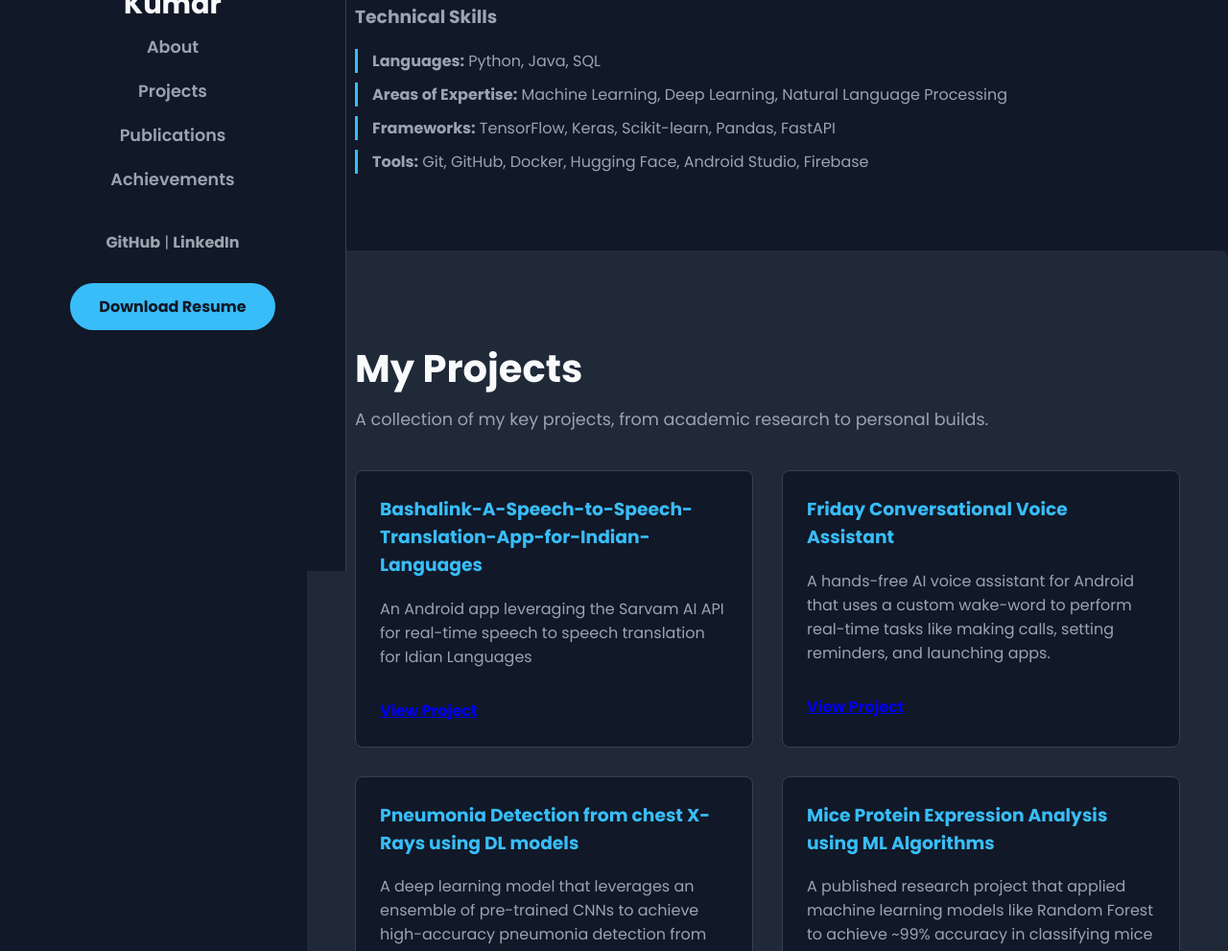
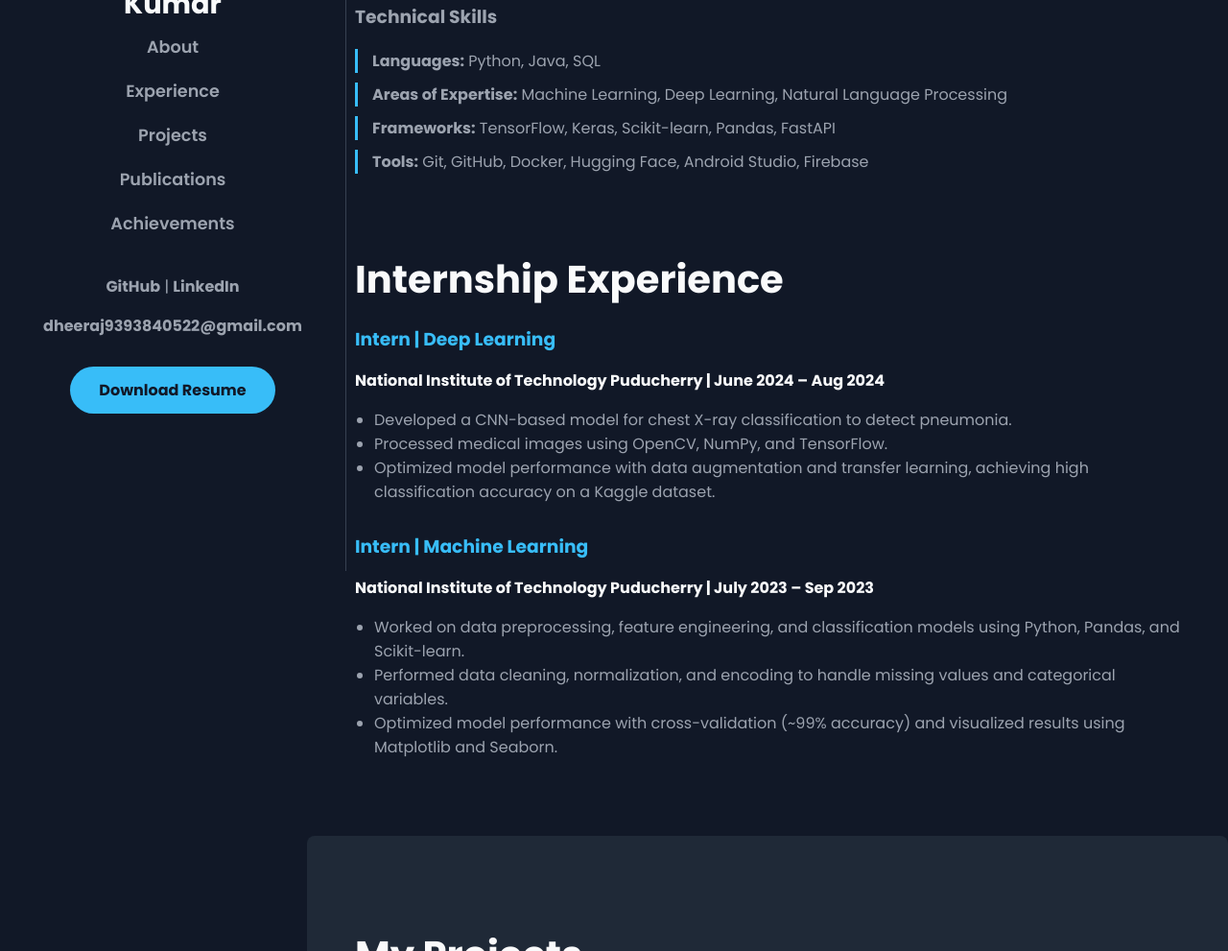
Before and after one commit to MDheerajkumar123/MDheerajkumar123.github.io, a plain HTML site: page index.html in a window 1280 px wide. Shown: the part 285-1276 px from the top of the page at 96% size. Drawn offline with Linux system fonts and the light colour scheme.

Commit message:
added internship experience

```diff
--- a/css/style.css
+++ b/css/style.css
@@ -232,3 +232,33 @@ h2 {
         font-size: 2em;
     }
 }
+
+/* --- Experience Section --- */
+.experience-item {
+    margin-bottom: 30px;
+}
+
+.experience-item h3 {
+    color: var(--primary-color);
+    margin-bottom: 5px;
+}
+
+.experience-details {
+    font-weight: bold;
+    color: var(--heading-color);
+    margin-bottom: 15px;
+}
+
+.experience-item ul {
+    list-style: disc;
+    padding-left: 20px;
+}
+
+/* --- Footer --- */
+.footer {
+    text-align: center;
+    padding: 30px 0;
+    margin-top: 40px;
+    background-color: var(--surface-color);
+    border-top: 1px solid var(--border-color);
+}
--- a/index.html
+++ b/index.html
@@ -17,6 +17,7 @@
                 <h1>Mangali Dheeraj Kumar</h1>
                 <nav class="main-nav">
                     <a href="#about">About</a>
+                    <a href="#experience">Experience</a>
                     <a href="#projects">Projects</a>
                     <a href="#publications">Publications</a>
                     <a href="#achievements">Achievements</a>
@@ -24,6 +25,7 @@
                 <div class="social-links">
                     <a href="https://github.com/MDheerajkumar123" target="_blank" title="GitHub">GitHub</a> |
                     <a href="https://linkedin.com/in/mangalidheerajkumar" target="_blank" title="LinkedIn">LinkedIn</a>
+                    <p><a href="mailto:dheeraj9393840522@gmail.com">dheeraj9393840522@gmail.com</a></p>
                 </div>
                 <a href="assets/Mangali_Dheeraj_Kumar.pdf" class="button" target="_blank">Download Resume</a>
             </div>
@@ -42,6 +44,36 @@
                     <li><strong>Tools:</strong> Git, GitHub, Docker, Hugging Face, Android Studio, Firebase</li>
                 </ul>
             </section>
+
+        </section>
+
+        <section id="experience" class="section">
+            <h2>Internship Experience</h2>
+
+            <div class="experience-item">
+                <h3>Intern | Deep Learning</h3>
+                <p class="experience-details">
+                    National Institute of Technology Puducherry | June 2024 – Aug 2024
+                </p>
+                <ul>
+                    <li>Developed a CNN-based model for chest X-ray classification to detect pneumonia. </li>
+                    <li>Processed medical images using OpenCV, NumPy, and TensorFlow. </li>
+                    <li>Optimized model performance with data augmentation and transfer learning, achieving high classification accuracy on a Kaggle dataset. </li>
+                </ul>
+            </div>
+
+            <div class="experience-item">
+                <h3>Intern | Machine Learning</h3>
+                <p class="experience-details">
+                    National Institute of Technology Puducherry | July 2023 – Sep 2023
+                </p>
+                <ul>
+                    <li>Worked on data preprocessing, feature engineering, and classification models using Python, Pandas, and Scikit-learn. </li>
+                    <li>Performed data cleaning, normalization, and encoding to handle missing values and categorical variables. </li>
+                    <li>Optimized model performance with cross-validation (~99% accuracy) and visualized results using Matplotlib and Seaborn. </li>
+                </ul>
+            </div>
+        </section>
 
             <section id="projects" class="highlight-section">
                 <h2>My Projects</h2>
```
